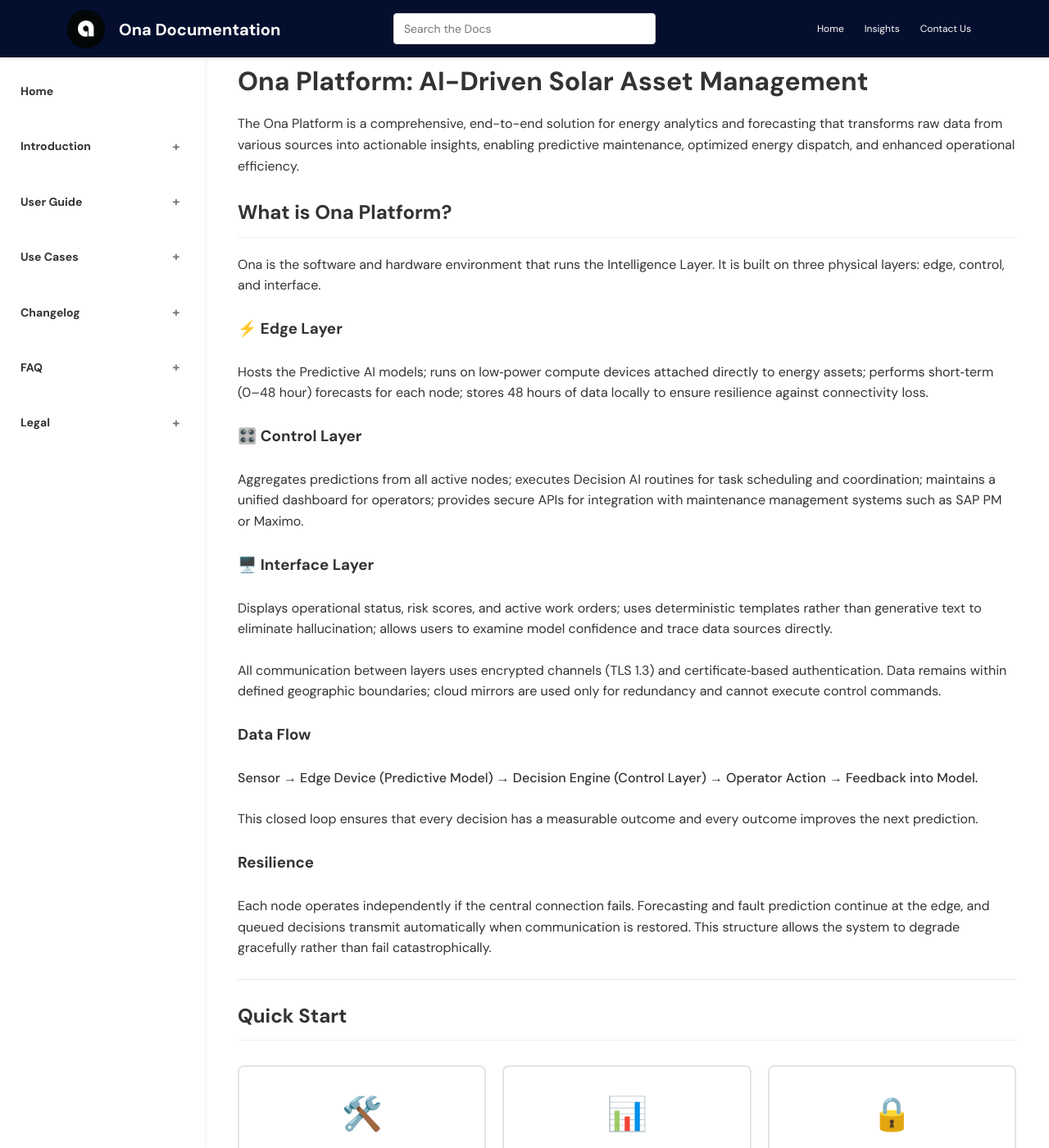
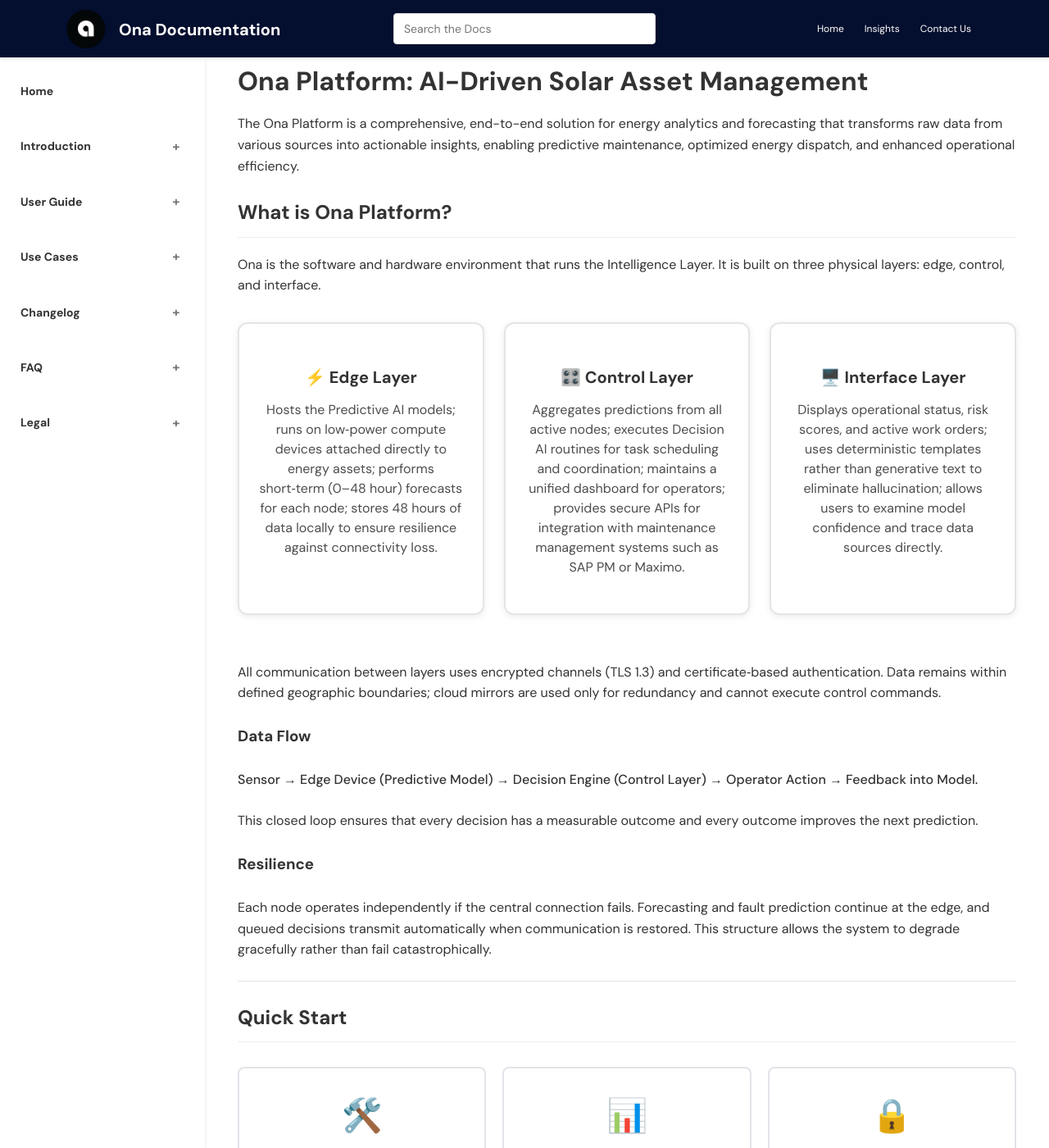
Before and after one commit to AsobaCloud/asobacode.github.io, a Jekyll site: the page built from introduction.md, in a window 1280 px wide and 1400 px high. Shown: the whole window at 82% size. Built offline with Jekyll 4.4.1, drawn with Linux system fonts in a browser that asks for light colours.

Commit message:
Add missing quickstart-paths CSS for layer cards in introduction
- Add .quickstart-paths grid container styles
- Add .path-card styles with hover effects
- Add .path-card h3 and p styles
- Add .path-button styles for card links
- CSS now matches the example styling for card-based layouts

```diff
--- a/assets/css/styles.css
+++ b/assets/css/styles.css
@@ -153,6 +153,58 @@ strong {
 /* Nav menu styles */
 .top-links a:hover {
   color: var(--primary-blue);
+}
+
+/* Quickstart path cards */
+.quickstart-paths {
+  display: grid;
+  grid-template-columns: repeat(auto-fit, minmax(280px, 1fr));
+  gap: 24px;
+  margin: 32px 0;
+}
+
+.path-card {
+  background: var(--white);
+  border: 2px solid #e5e5e5;
+  border-radius: 12px;
+  padding: 24px;
+  text-align: center;
+  transition: all 0.3s ease;
+  box-shadow: 0 2px 8px rgba(0,0,0,0.08);
+}
+
+.path-card:hover {
+  border-color: var(--primary-blue);
+  transform: translateY(-4px);
+  box-shadow: 0 8px 24px rgba(69, 91, 241, 0.15);
+}
+
+.path-card h3 {
+  color: var(--text-dark);
+  margin-bottom: 12px;
+  font-size: 1.25rem;
+}
+
+.path-card p {
+  color: var(--text-light);
+  margin-bottom: 20px;
+  line-height: 1.5;
+}
+
+.path-button {
+  display: inline-block;
+  background: var(--primary-blue);
+  color: var(--white) !important;
+  padding: 12px 24px;
+  border-radius: 6px;
+  text-decoration: none;
+  font-weight: 500;
+  transition: background-color 0.2s ease;
+}
+
+.path-button:hover {
+  background: var(--accent-blue);
+  color: var(--white) !important;
 }
 
 /* Sidebar Navigation */
```
